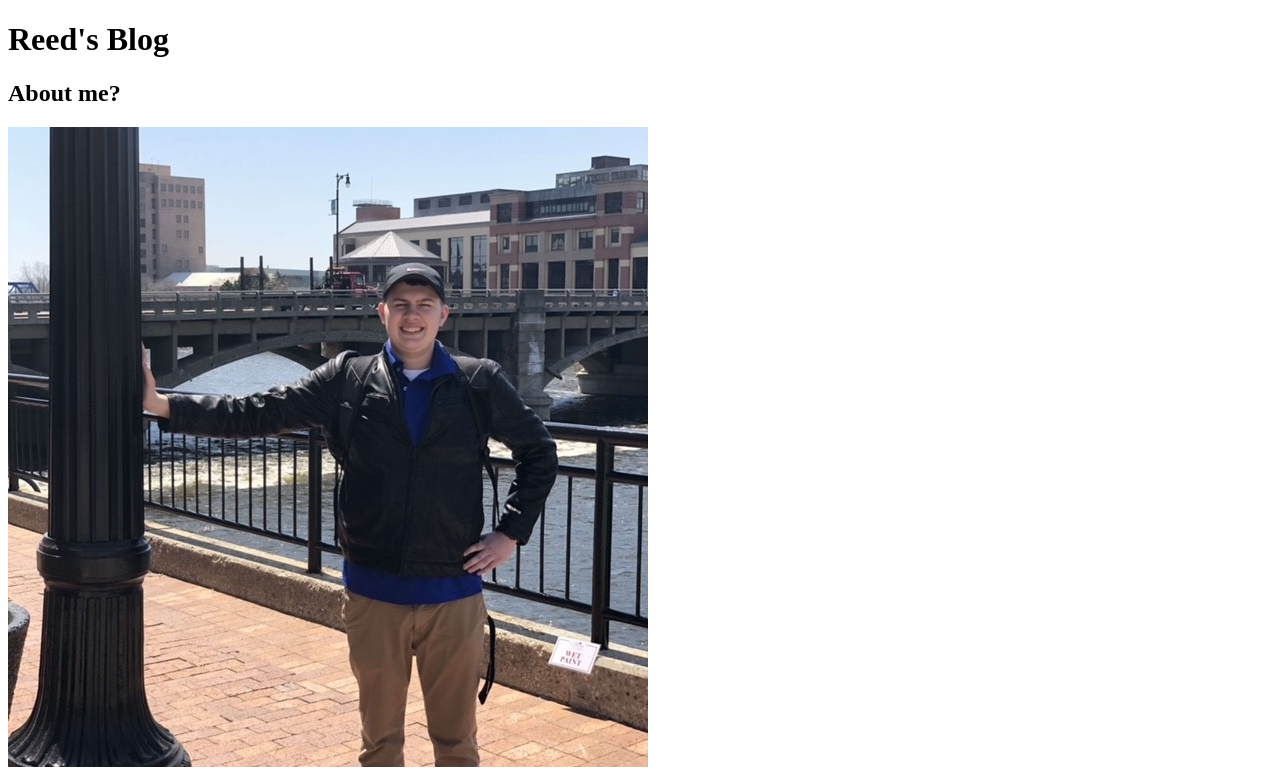
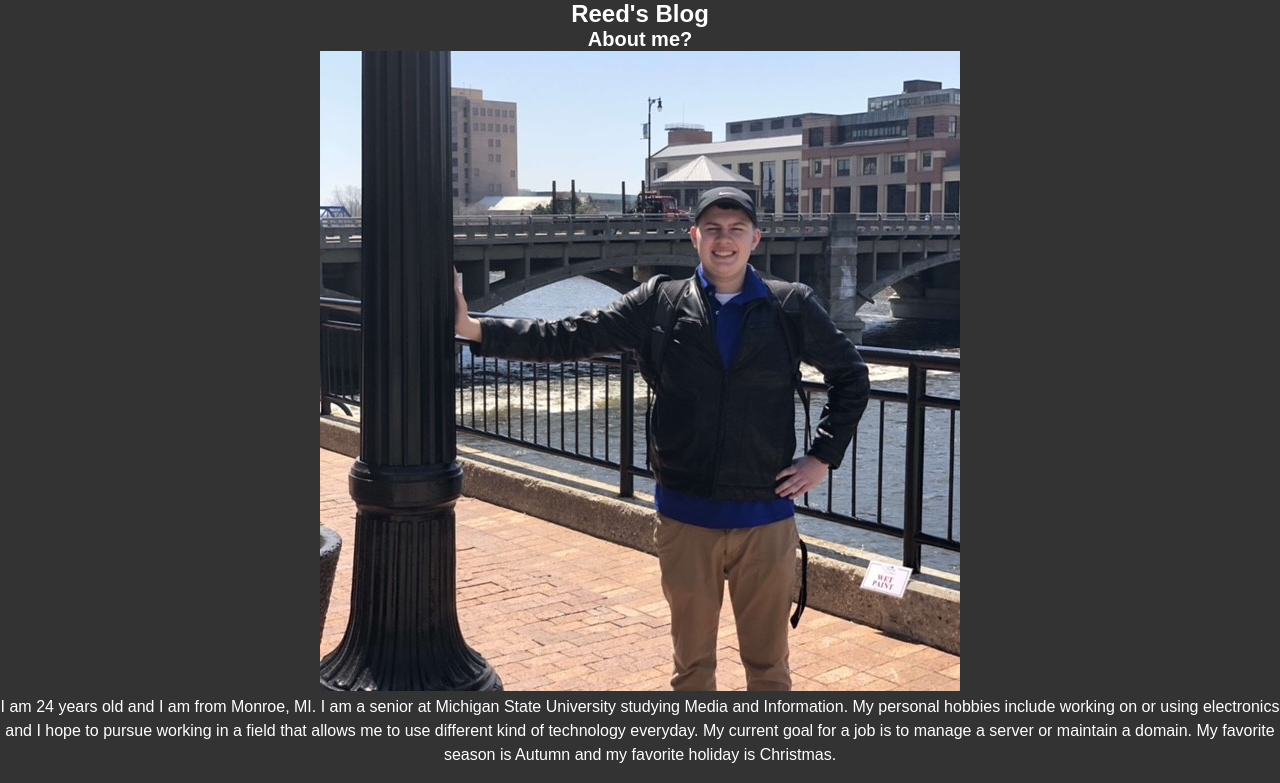
Before and after one commit to corrinre/mi349_blog, a plain HTML site: page about.html in a window 1280 px wide. Shown: the top 783 px of the page. Drawn offline with Linux system fonts and the light colour scheme.

Commit message:
css check

```diff
--- a/about.html
+++ b/about.html
@@ -5,6 +5,7 @@
     <meta name="viewport" content="width=device-width, initial-scale=1.0">
     <title>blog</title>
 </head>
+<link rel="stylesheet" href="style.css">
 <body>
     <header>
         <h1>Reed's Blog</h1>
--- /dev/null
+++ b/style.css
@@ -0,0 +1,38 @@
+body {
+    background-color: #f0f0f0;
+    font-family: Arial, sans-serif;
+    background-color: #333;
+    color: #fff;
+    padding: 10px;
+    text-align: center;
+    margin: 0;
+    padding: 0;
+}
+
+/* Style the main content area */
+.main-content {
+    max-width: 800px;
+    margin: 20px auto;
+    padding: 20px;
+    background-color: #fff;
+    border: 1px solid #ccc;
+}
+
+h1 {
+    font-size: 24px;
+    margin: 0;
+    padding: 0;
+}
+
+h2 {
+    font-size: 20px;
+    margin: 0;
+    padding: 0;
+}
+
+p {
+    font-size: 16px;
+    line-height: 1.5;
+    margin: 0;
+    padding: 0;
+}
```
Also changed, not shown: contact.html (+1 -0 lines), index.html (+1 -0 lines).
